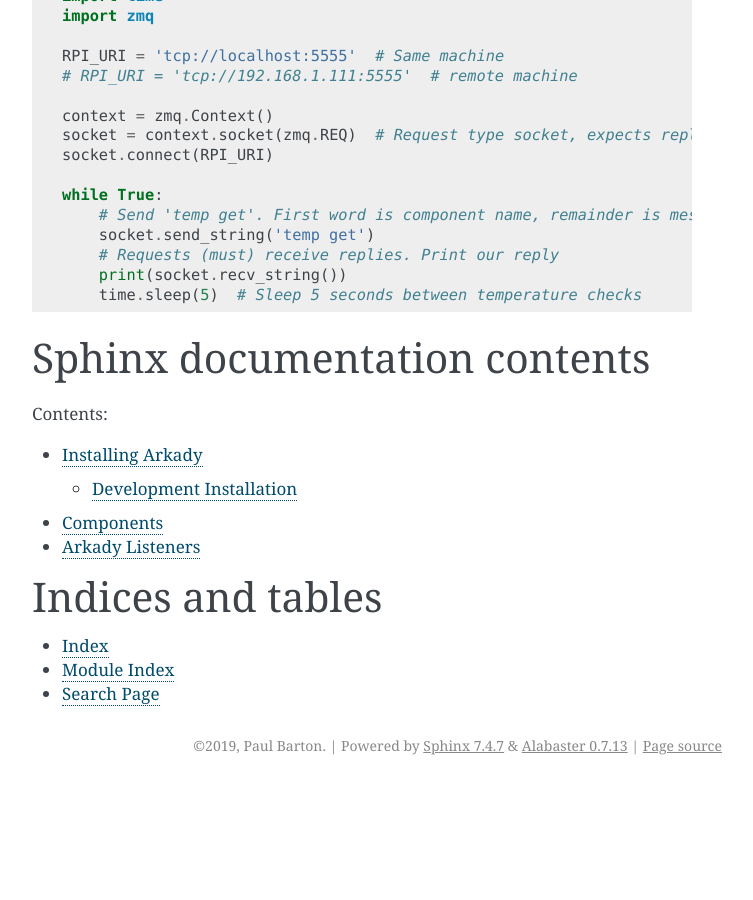
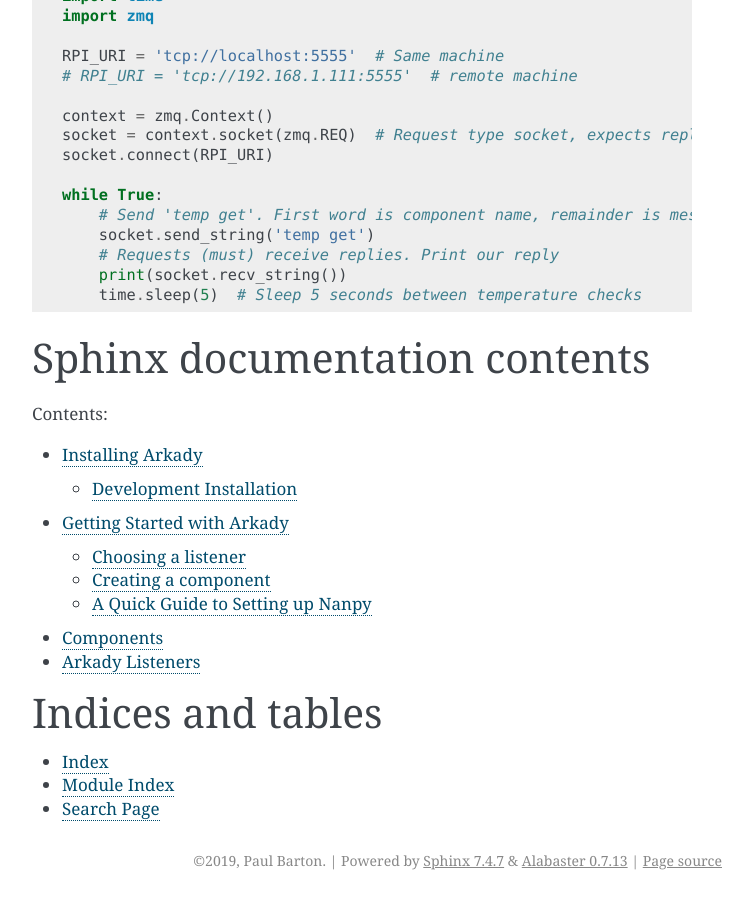
Before and after one commit to SavinaRoja/arkady, a Sphinx documentation site: the page built from docs/index.rst, in a window 1280 px wide and 900 px high, scrolled down 2236 px. Shown: the whole window, without its empty margins (388-1141 px from the left). Built offline with Sphinx 7.4.7, drawn with Linux system fonts in a browser that asks for light colours; pages that are not in the unit, such as notebooks, are missing from menus; before the commit the page ends 3021 px from its top, so only the background shows below that; some of the changed lines change nothing that is shown.

Commit message:
starting on introduction doc

```diff
--- a/docs/index.rst
+++ b/docs/index.rst
@@ -36,6 +36,7 @@
 
 What can I use Arkady to do?
 ----------------------------
+
 You can use Arkady to separate the controller logic of a piece of software from
 the nitty-gritty of hardware integration. This problem is why I wrote the code
 that turned into Arkady in the first place: I had an application that needed to
@@ -51,6 +52,7 @@
 
 Creating an Arkady interface
 ----------------------------
+
 Suppose I wish to be able to read the temperature of my Raspberry Pi from
 another computer on my network. This command would do the trick from the
 command line: ``/opt/vc/bin/vcgencmd measure_temp`` so I want to set up an
@@ -74,6 +76,7 @@
                return temperature
            else:
                return 'Unrecognized msg. Must be "get"'
+
 ::
 
 Now I need to create an Arkady application to make use of this custom "component".
@@ -92,6 +95,7 @@
 
    my_app = RpiCPUTempApp()
    my_app.run()  # blocks until terminated
+
 ::
 
 So now this application will wait for messages. Any message beginning with the
@@ -122,6 +126,7 @@
        # Requests (must) receive replies. Print our reply
        print(socket.recv_string())
        time.sleep(5)  # Sleep 5 seconds between temperature checks
+
 ::
 
 Sphinx documentation contents
@@ -131,12 +136,12 @@
    :maxdepth: 2
    :caption: Contents:
 
-   :caption: Module Docs
-
    installing
+   intro
    components
    listeners
 
+   :caption: Module Docs
 
 Indices and tables
 ==================
--- /dev/null
+++ b/docs/intro.rst
@@ -0,0 +1,107 @@
+Getting Started with Arkady
+===========================
+
+The first step in working with Arkady is to think about what "action" you wish
+to make available for networked (websocket from another machine) or simply
+interprocess control. Let's start with something simple and accessible, a
+generic interface to Nanpy, all you need to work along is an Arduino.
+
+Nanpy_ is a great prototyping tool that lets you interface with an Arduino over
+a serial connection to control and read pins. Setup and usage will be
+covered in more detail below.
+
+.. _nanpy: https://github.com/nanpy/nanpy
+
+Choosing a listener
+-------------------
+
+A listener is responsible for "listening" for external input, and at present
+there are two in Arkady: ``router`` and ``sub``. The `router` handles asynchronous
+request-reply interaction and is best to use when you need to return information
+to a requester, or at least provide acknowledgment of receipt. The `sub` handles
+publish-subscribe type interaction which is a one-way kind of communication.
+
+Because Nanpy permits reading the value of a pin, and I'll want to be able to
+send this data back to a requester, I'm going to add a router to my Arkady
+Application.
+
+.. code-block:: python
+
+    # my_application.py
+
+    from arkady import Application
+
+    class MyApplication(Application):
+        def config(self):
+            self.add_router(bind_to='tcp://*:5555')
+
+::
+
+The method ``config`` gets called during creation of the application and is a
+good place to put registrations of listeners and (as we'll address in a moment)
+components. ``add_router`` will set up a router listener for the application,
+and I have explicitly passed ``bind_to='tcp://*:5555'`` which instructs the
+added router to listen on port 5555 (this is also the default if you don't
+specify).
+
+This application alone won't do anything until we add at least one component
+to it.
+
+Creating a component
+--------------------
+
+The Nanpy interface has four main functions which I will wish to make accessible
+through the application: ``digitalRead``, ``analogRead``, ``digitalWrite``, and
+``analogWrite``. So let's create a component that implements those actions.
+
+There are two central base components in Arkady from which to derive:
+``SerialComponent`` and ``AsyncComponent``. Arkady handles concurrency so it's
+possible for more than one message to come in for a component and run
+simultaneously. This can be a problem in some cases, as in this case where we
+should only allow one message exchange over the USB to the Arduino at one time.
+So we'll choose ``SerialComponent`` which ensures serial (not concurrent)
+execution of jobs.
+
+.. code-block:: python
+
+    from arkady.components import SerialComponent
+    from nanpy import SerialManager, ArduinoApi
+
+
+    class GenericNanpy(SerialComponent):
+        def __init__(self, port, *args, **kwargs):
+            super(GenericNanpy, self).__init__(*args, **kwargs)
+            self._serial_manager = SerialManager(device=port, baudrate=115200)
+            self.ardu = ArduinoApi(self._serial_manager)
+
+        def analog_read(self, pin_number, *_words):
+            """Read the pin in analog mode"""
+            self.ardu.pinMode(pin_number, self.ardu.INPUT)
+            return self.ardu.analogRead(pin_number)
+
+        def digital_read(self, pin_number, *_words):
+            """Read the pin in digital mode"""
+            self.ardu.pinMode(pin_number, self.ardu.INPUT)
+            return self.ardu.digitalRead(pin_number)
+
+        def analog_write(self, pin_number, value, *_words):
+            """Write the pin in analog mode to value"""
+            try:
+                value = int(value)
+            except ValueError:
+                return 'ERROR: Got a value that could not be treated as integer'
+            self.ardu.pinMode(pin_number, self.ardu.OUTPUT)
+            self.ardu.analogWrite(pin_number, value)
+
+        def digital_write(self, pin_number, value, *_words):
+            """Write the pin HIGH if value is 'high' otherwise LOW."""
+            self.ardu.pinMode(pin_number, self.ardu.OUTPUT)
+            if value == 'high':
+                self.ardu.digitalWrite(pin_number, self.ardu.HIGH)
+            else:
+                self.ardu.digitalWrite(pin_number, self.ardu.LOW)
+
+::
+
+A Quick Guide to Setting up Nanpy
+---------------------------------
```
